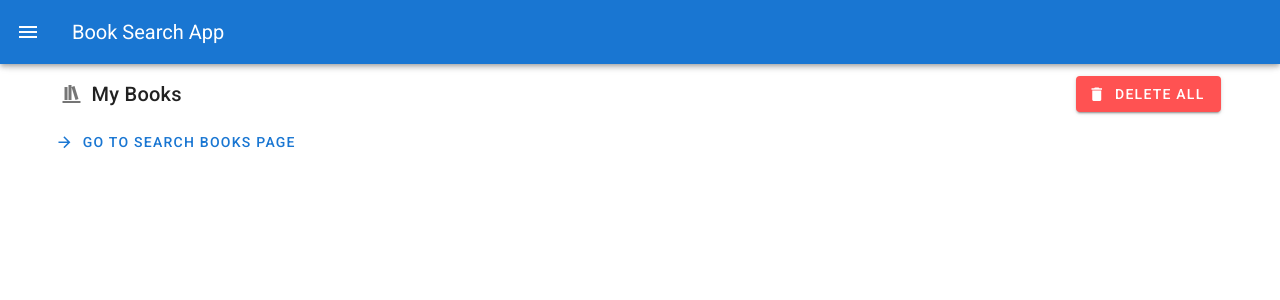
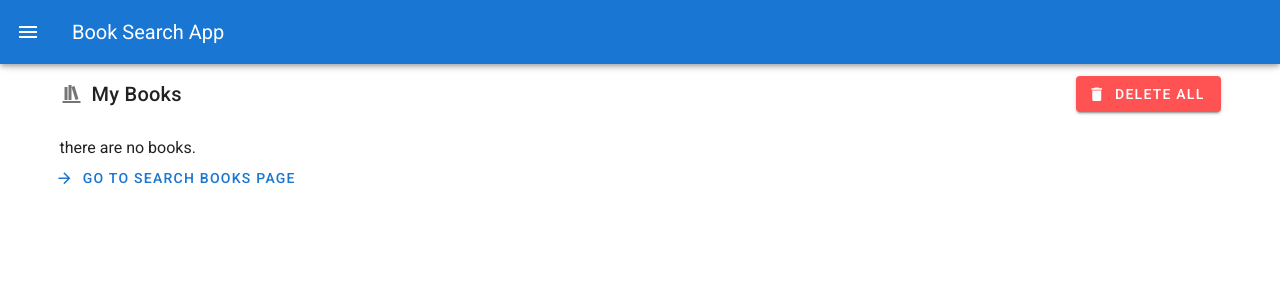
Before and after one commit to Emiri-i/book-search-app, a Vue app: page /#/ in a window 1280 px wide. Shown: the top 300 px of the page. Built offline with nearby package versions, Linux system fonts and the light colour scheme.

Commit message:
deleted indent

```diff
--- a/src/global/Header.vue
+++ b/src/global/Header.vue
@@ -2,7 +2,6 @@
   <div>
     <v-app-bar app color="primary" dark>
       <v-app-bar-nav-icon @click="drawer = true"></v-app-bar-nav-icon>
-
       <v-toolbar-title>
         Book Search App
       </v-toolbar-title>
--- a/src/pages/BookIndex.vue
+++ b/src/pages/BookIndex.vue
@@ -15,7 +15,7 @@
         </v-btn>
       </v-col>
     </v-row>
-    <v-row>
+    <v-row v-if="books.length">
       <v-col cols="12" sm="6" v-for="book in books" :key="book.id">
         <v-card style="height:250px;">
           <v-container>
@@ -91,14 +91,17 @@
         </v-card>
       </v-col>
     </v-row>
-    <v-row>
-      <v-col class="d-flex align-center justify-start pt-0">
+    <v-row v-else>
+      <v-col>
+        <div>there are no books.</div>
+        <div class="d-flex align-center justify-start">
           <v-btn text color="primary" to="/search" class="pl-0">
             <v-icon left color="primary">
               mdi-arrow-right
             </v-icon>
             go to Search Books page
           </v-btn>
+        </div>
       </v-col>
     </v-row>
   </div>
```
Lines whose indentation alone changed are shown as unchanged.
